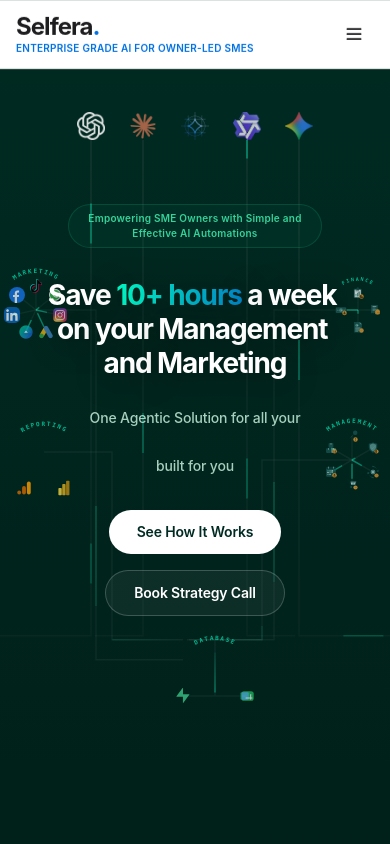
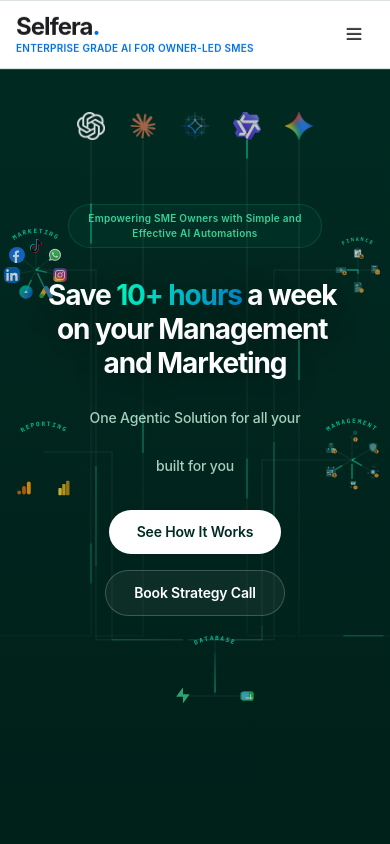
Before and after one commit to Kesava-S/Selfera, a React (Vite) app: page / in a window 390 px wide. Shown: the top 844 px of the page. Built offline with nearby package versions, Linux system fonts and the light colour scheme; a web font is replaced by a local one.

Commit message:
style: adjust Marketing and Finance circle positions on mobile for better spacing

```diff
--- a/src/components/Hero.tsx
+++ b/src/components/Hero.tsx
@@ -194,7 +194,7 @@
           initial={{ opacity: 0, scale: 0.8 }}
           animate={show ? { opacity: 1, scale: 1 } : {}}
           transition={{ duration: 0.8, delay: 0.4, ease: EASE }}
-          className="absolute left-[-16px] md:-left-12 lg:-left-4 top-[150px] sm:top-[130px] w-16 h-16 md:w-32 md:h-32 z-10 pointer-events-none block"
+          className="absolute left-[-16px] md:-left-12 lg:-left-4 top-[110px] sm:top-[130px] w-16 h-16 md:w-32 md:h-32 z-10 pointer-events-none block"
         >
           <svg className="absolute inset-0 w-full h-full overflow-visible pointer-events-none z-0">
             <defs>
@@ -228,9 +228,9 @@
             ))}
             {/* Output line drops to absolute junctionY, turns right to center */}
             <g>
-              <path d={isMobile ? `M 32 32 L 92 32 L 92 ${junctionY - 130} L ${cx - 16} ${junctionY - 130}` : `M 64 64 L 296 64 L 296 ${junctionY - 130} L ${cx - 16} ${junctionY - 130}`} stroke="rgba(255, 255, 255, 0.05)" strokeWidth="1.5" fill="none" />
+              <path d={isMobile ? `M 32 32 L 92 32 L 92 ${junctionY - 110} L ${cx - 16} ${junctionY - 110}` : `M 64 64 L 296 64 L 296 ${junctionY - 130} L ${cx - 16} ${junctionY - 130}`} stroke="rgba(255, 255, 255, 0.05)" strokeWidth="1.5" fill="none" />
               <motion.path
-                d={isMobile ? `M 32 32 L 92 32 L 92 ${junctionY - 130} L ${cx - 16} ${junctionY - 130}` : `M 64 64 L 296 64 L 296 ${junctionY - 130} L ${cx - 16} ${junctionY - 130}`}
+                d={isMobile ? `M 32 32 L 92 32 L 92 ${junctionY - 110} L ${cx - 16} ${junctionY - 110}` : `M 64 64 L 296 64 L 296 ${junctionY - 130} L ${cx - 16} ${junctionY - 130}`}
                 stroke="url(#channelLineGrad)" strokeWidth="1.5" fill="none"
                 strokeDasharray="100, 300"
                 initial={{ strokeDashoffset: 400 }}
@@ -258,7 +258,7 @@
           initial={{ opacity: 0, scale: 0.8 }}
           animate={show ? { opacity: 1, scale: 1 } : {}}
           transition={{ duration: 0.8, delay: 0.45, ease: EASE }}
-          className="absolute right-[-12px] md:-right-4 lg:right-4 top-[158px] sm:top-[162px] w-12 h-12 md:w-16 md:h-16 z-10 pointer-events-none block"
+          className="absolute right-[-12px] md:-right-4 lg:right-4 top-[118px] sm:top-[162px] w-12 h-12 md:w-16 md:h-16 z-10 pointer-events-none block"
         >
           <svg className="absolute inset-0 w-full h-full overflow-visible pointer-events-none z-0">
             <defs>
@@ -292,9 +292,9 @@
             ))}
             {/* Output line drops to absolute junctionY, turns left to center */}
             <g>
-              <path d={isMobile ? `M 24 24 L -60 24 L -60 ${junctionY - 158} L ${48 - cx} ${junctionY - 158}` : `M 32 32 L -224 32 L -224 ${junctionY - 162} L ${96 - cx} ${junctionY - 162}`} stroke="rgba(255, 255, 255, 0.05)" strokeWidth="1.5" fill="none" />
+              <path d={isMobile ? `M 24 24 L -60 24 L -60 ${junctionY - 118} L ${48 - cx} ${junctionY - 118}` : `M 32 32 L -224 32 L -224 ${junctionY - 162} L ${96 - cx} ${junctionY - 162}`} stroke="rgba(255, 255, 255, 0.05)" strokeWidth="1.5" fill="none" />
               <motion.path
-                d={isMobile ? `M 24 24 L -60 24 L -60 ${junctionY - 158} L ${48 - cx} ${junctionY - 158}` : `M 32 32 L -224 32 L -224 ${junctionY - 162} L ${96 - cx} ${junctionY - 162}`}
+                d={isMobile ? `M 24 24 L -60 24 L -60 ${junctionY - 118} L ${48 - cx} ${junctionY - 118}` : `M 32 32 L -224 32 L -224 ${junctionY - 162} L ${96 - cx} ${junctionY - 162}`}
                 stroke="url(#bottomRightLineGrad)" strokeWidth="1.5" fill="none"
                 strokeDasharray="100, 300"
                 initial={{ strokeDashoffset: 400 }}
```
